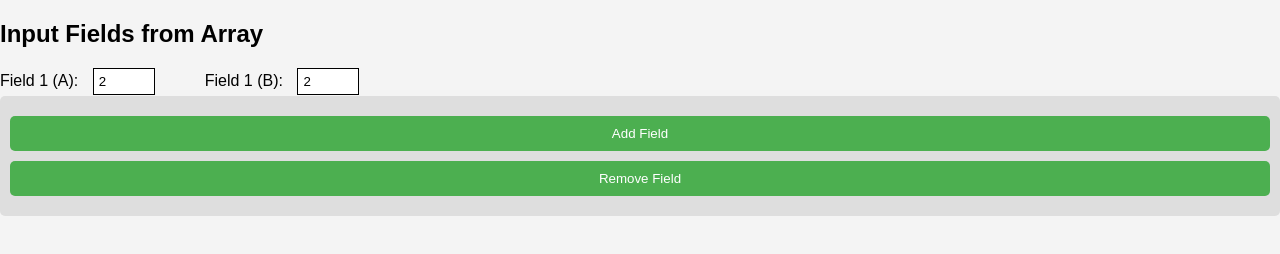
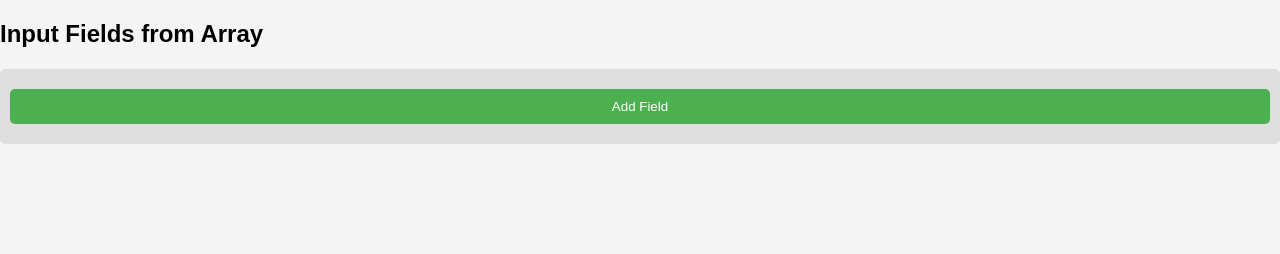
Before and after one commit to Dinesh-gowdam-2610/billPayments, a plain HTML site: page index.html in a window 1280 px wide. Drawn offline with Linux system fonts and the light colour scheme.

Commit message:
Update index.html

```diff
--- a/index.html
+++ b/index.html
@@ -147,8 +147,8 @@
     <div id="total"></div>
 
     <script>
-      let a = [2];
-      let b = [2];
+      let a = [];
+      let b = [];
 
       // Function to create input fields
       function createInputFields(arr1, arr2, containerId) {
```
